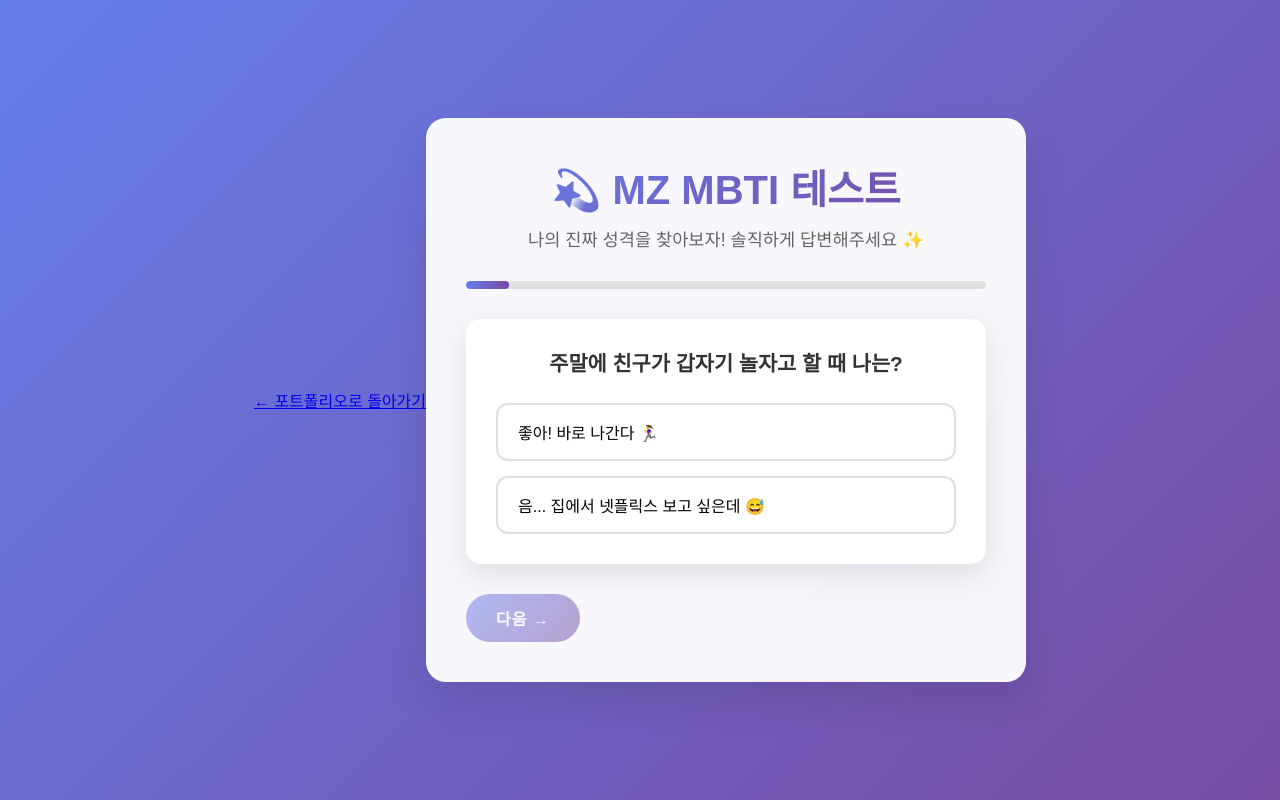
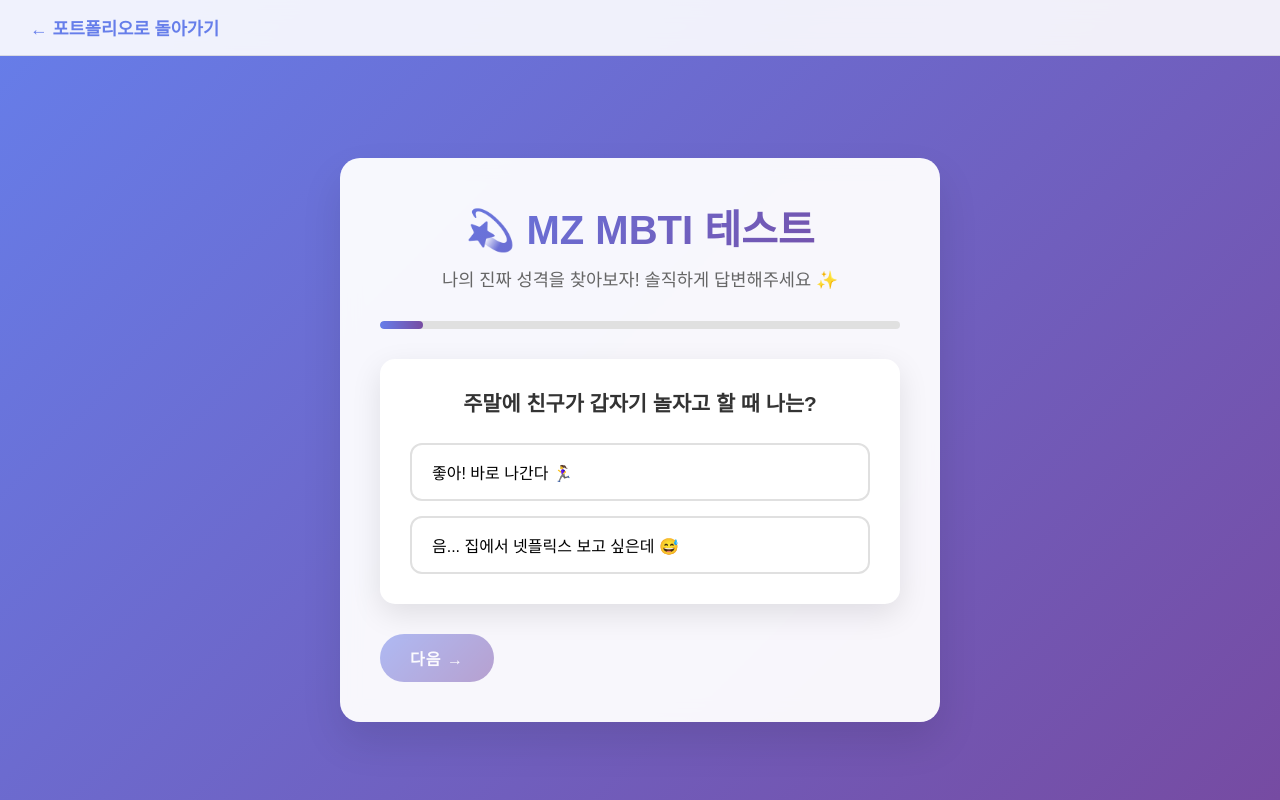
Before and after one commit to jiminxchris/portfolio, a plain HTML site: page mbti-test.html in a window 1280 px wide. Drawn offline with Linux system fonts and the light colour scheme.

Commit message:
Update mbti-test.html

```diff
--- a/mbti-test.html
+++ b/mbti-test.html
@@ -21,6 +21,34 @@
             padding: 20px;
         }
 
+        .nav-header {
+            position: fixed;
+            top: 0;
+            left: 0;
+            right: 0;
+            background: rgba(255, 255, 255, 0.9);
+            backdrop-filter: blur(10px);
+            padding: 15px 30px;
+            z-index: 1000;
+            border-bottom: 1px solid rgba(0, 0, 0, 0.1);
+        }
+
+        .nav-link {
+            text-decoration: none;
+            color: #667eea;
+            font-weight: bold;
+            font-size: 1.1em;
+            transition: all 0.3s ease;
+            display: inline-flex;
+            align-items: center;
+            gap: 8px;
+        }
+
+        .nav-link:hover {
+            color: #764ba2;
+            transform: translateX(-3px);
+        }
+
         .container {
             background: rgba(255, 255, 255, 0.95);
             backdrop-filter: blur(10px);
@@ -32,6 +60,7 @@
             text-align: center;
             position: relative;
             overflow: hidden;
+            margin-top: 80px;
         }
 
         .container::before {
@@ -262,9 +291,18 @@
         }
 
         @media (max-width: 768px) {
+            .nav-header {
+                padding: 10px 20px;
+            }
+
+            .nav-link {
+                font-size: 1em;
+            }
+
             .container {
                 padding: 20px;
                 margin: 10px;
+                margin-top: 70px;
             }
 
             .title {
@@ -283,7 +321,12 @@
     </style>
 </head>
 <body>
-  <a href="index.html" class="back-to-portfolio">← 포트폴리오로 돌아가기</a>
+    <nav class="nav-header">
+        <a href="index.html" class="nav-link">
+            ← 포트폴리오로 돌아가기
+        </a>
+    </nav>
+
     <div class="container">
         <div id="test-content">
             <h1 class="title">💫 MZ MBTI 테스트</h1>
```
